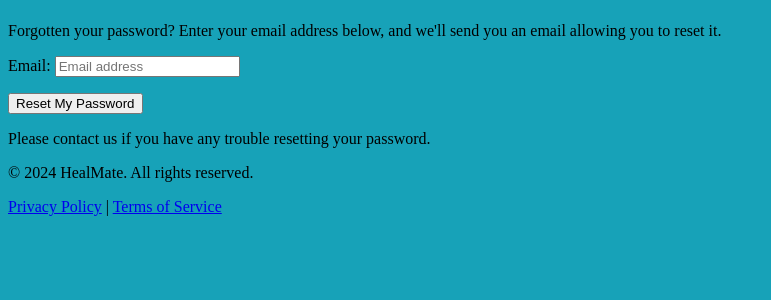
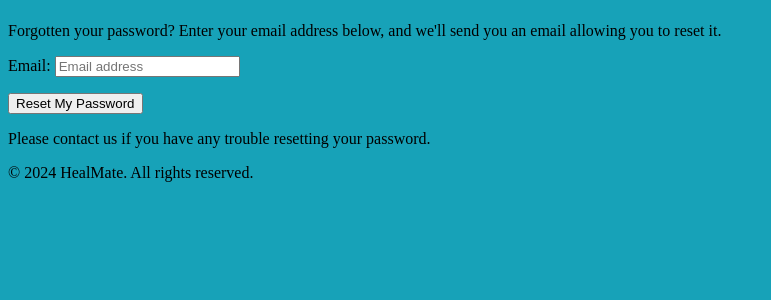
Before and after one commit to easybulb/healmate, a Django app: page /accounts/password/reset/ in a window 1280 px wide. Shown: the part 218-518 px from the top of the page, without its empty margins (0-771 px from the left). Run offline with Django 4.2, Linux system fonts and the light colour scheme.

Commit message:
remove priv policy and terms of service from base template

```diff
--- a/templates/core/base.html
+++ b/templates/core/base.html
@@ -37,10 +37,6 @@
     <!-- Footer -->
     <footer>
         <p>&copy; 2024 HealMate. All rights reserved.</p>
-        <p>
-            <a href="#">Privacy Policy</a> |
-            <a href="#">Terms of Service</a>
-        </p>
     </footer>
 </body>
 </html>
```
